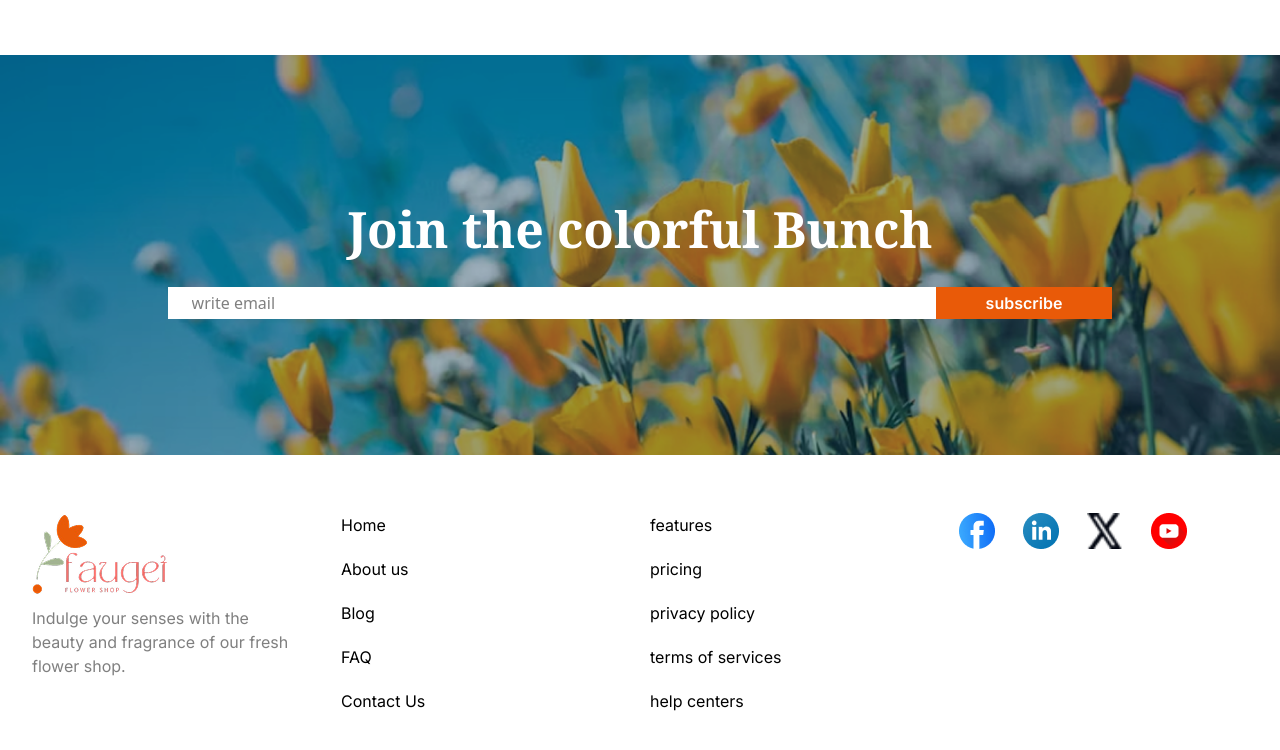
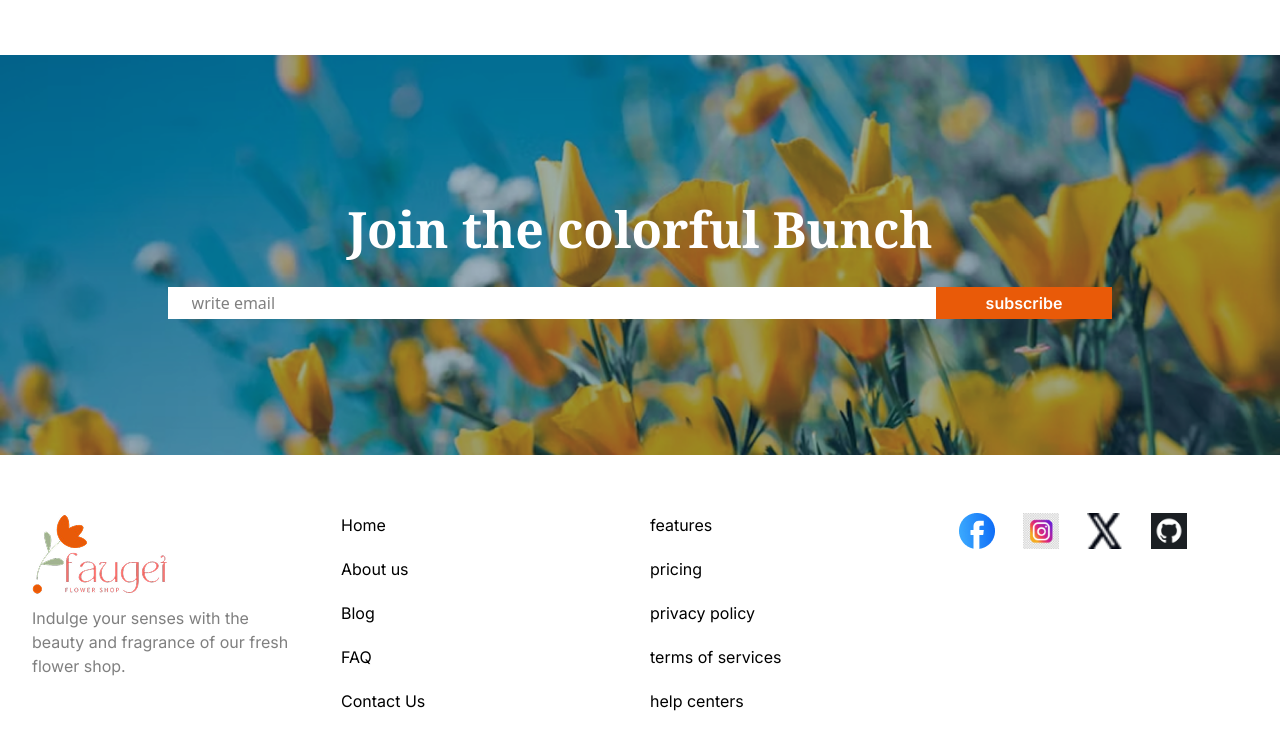
Before and after one commit to Rah-Mizanur/Flower-Market-B12-A02, a plain HTML site: page index.html in a window 1280 px wide. Shown: the part 3722-4472 px from the top of the page. Drawn offline with nearby package versions, Linux system fonts and the light colour scheme.

Commit message:
add social media links

```diff
--- a/index.html
+++ b/index.html
@@ -210,10 +210,11 @@
                 <a href="#">help centers</a>
             </div>
             <div class="footer-content-4 flex gap-7">
-                <img class="icon" src="./assets/icon-facebook.png" alt="fb logo">
-                <img class="icon" src="./assets/icon-linkedin.png" alt="linkedin">
-                <img class="icon" src="./assets/icon-twitter.png" alt="twitter">
-                <img class="icon" src="./assets/icon-youtube.png" alt="youtube">
+                <a href="https://www.facebook.com/mizanur.rahman.481998" target="_blank"> <img class="icon" src="./assets/icon-facebook.png" alt="fb logo"> </a>
+               <a href="https://www.instagram.com/mizan_90786?igsh=YzljYTk1ODg3Zg==" target="_blank"><img class="icon" src="./assets/instagram.webp" alt="instagram link"></a>
+                <a href="https://x.com/Mizanur1620?t=ePS1LMm24DFS01SIGngJ3g&s=09" target="_blank"><img class="icon" src="./assets/icon-twitter.png" alt="twitter"></a>
+                <a href="https://github.com/Rah-Mizanur/" target="_blank"> <img class="icon" src="./assets/github-webp.webp" alt="github link"></a>
+
             </div>
         </div>
     </footer>
```
Also changed, not shown: assets/github-webp.webp (added), assets/instagram.webp (added).
